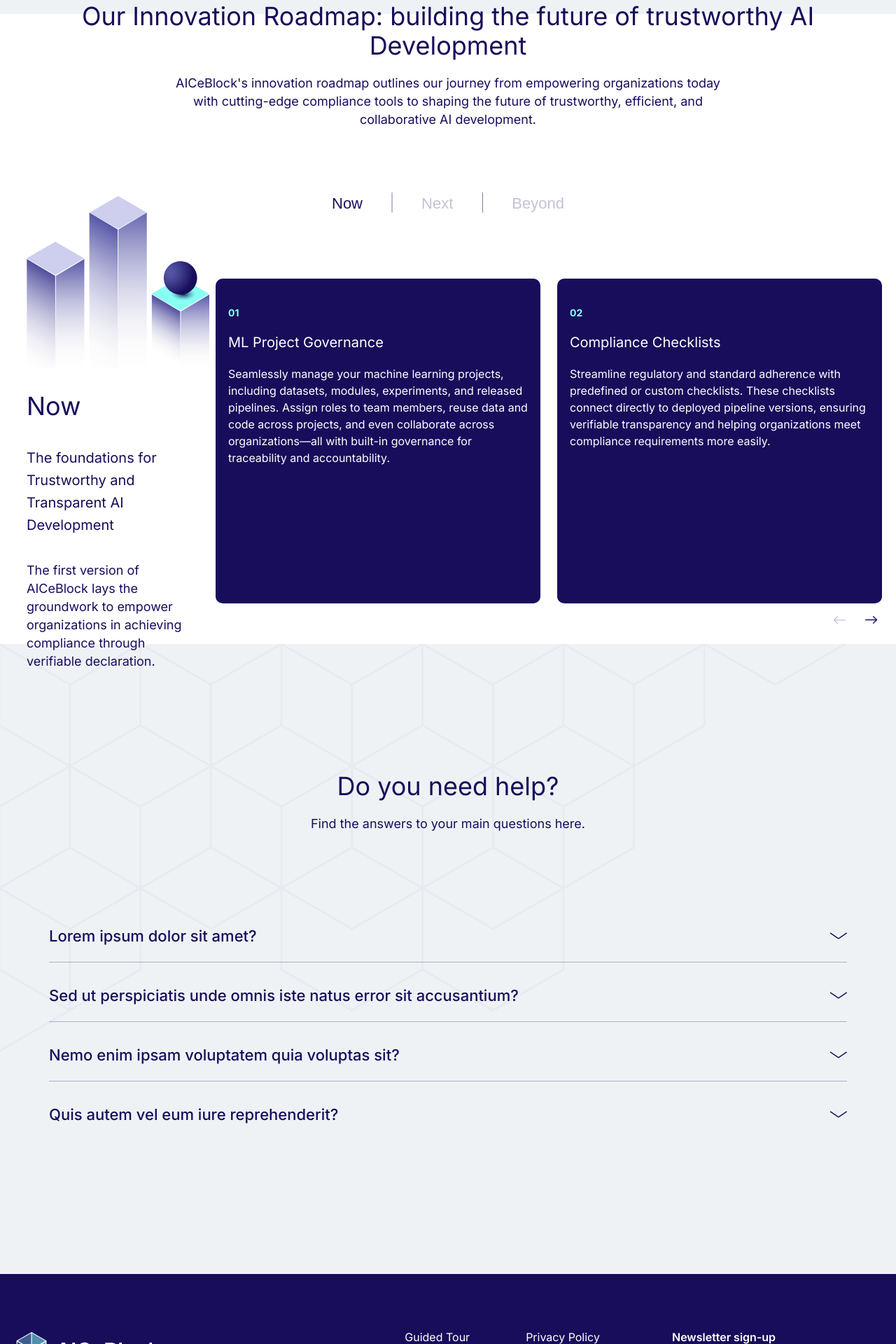
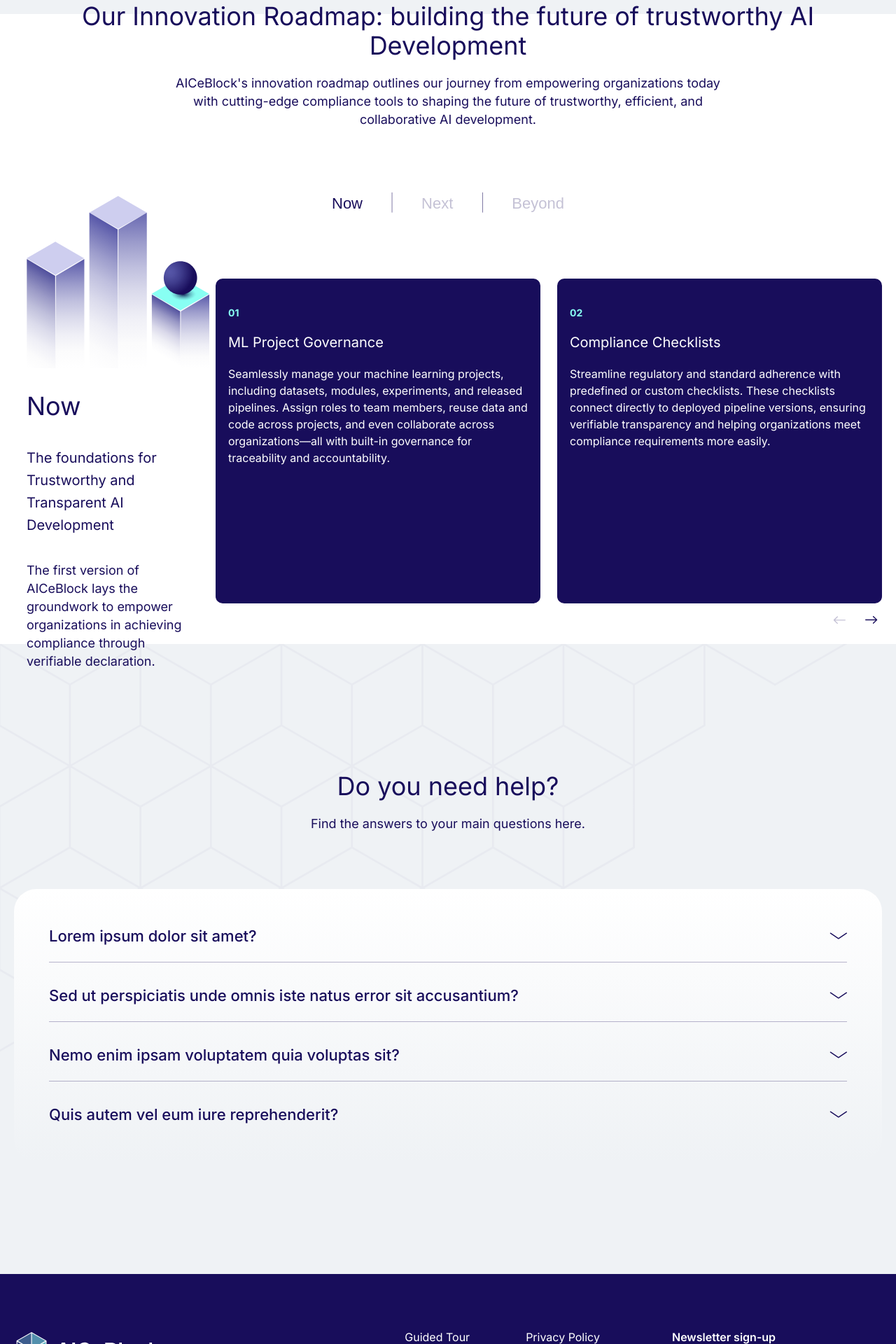
Before and after one commit to fraunhoferportugal/aiceblock-website, a Jekyll site: the page built from index.md, in a window 1280 px wide. Shown: the part 4480-6400 px from the top of the page at 70% size. Built offline with Jekyll 4.4.1, drawn with Linux system fonts in a browser that asks for light colours.

Commit message:
feat: add background to FAQ section

```diff
--- a/assets/css/main.css
+++ b/assets/css/main.css
@@ -1091,6 +1091,8 @@
 .faq-container {
     width: 100%;
     padding: 50px;
+    background: linear-gradient(to bottom, #FFFFFF, #EFF2F5);
+    border-radius: 2rem;
 }
 
 .questions-list {
```
